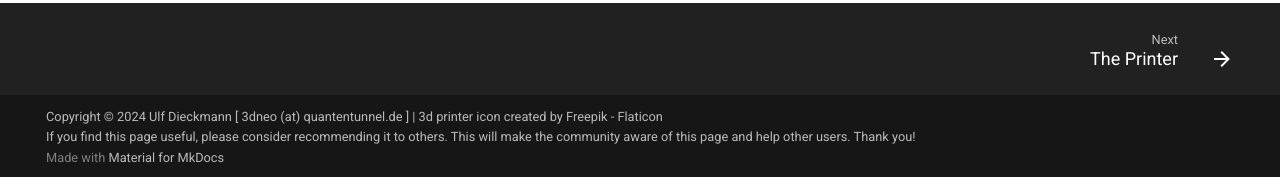
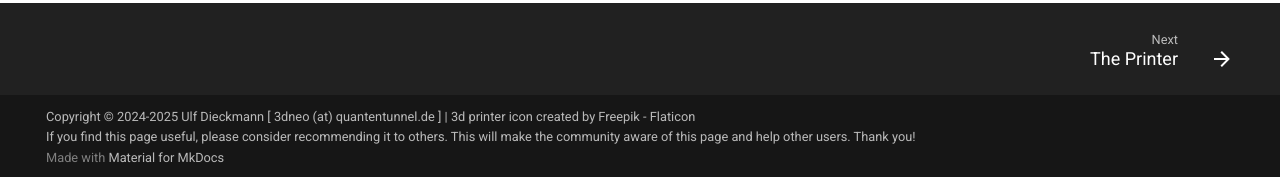
Before and after one commit to 1coderookie/Kobra2Insights, an MkDocs documentation site: the page built from docs/index.md, in a window 1280 px wide and 900 px high, scrolled down 1063 px. Shown: the part 720-897 px from the top of the window. Built offline with MkDocs 1.6.1 and Material for MkDocs 9.7.7, drawn with Linux system fonts in a browser that asks for light colours; comment, search, counter and statistics services are not loaded.

Commit message:
Update mkdocs.yml

```diff
--- a/mkdocs.yml
+++ b/mkdocs.yml
@@ -9,7 +9,7 @@
 repo_url: https://github.com/1coderookie/Kobra2Insights
 
 # Copyright
-copyright: Copyright &copy; 2024 Ulf Dieckmann [ 3dneo (at) quantentunnel.de ] | <a href="https://www.flaticon.com/free-icons/3d-printer" title="3d printer icons">3d printer icon created by Freepik - Flaticon</a> <br> If you find this page useful, please consider recommending it to others. This will make the community aware of this page and help other users. Thank you!
+copyright: Copyright &copy; 2024-2025 Ulf Dieckmann [ 3dneo (at) quantentunnel.de ] | <a href="https://www.flaticon.com/free-icons/3d-printer" title="3d printer icons">3d printer icon created by Freepik - Flaticon</a> <br> If you find this page useful, please consider recommending it to others. This will make the community aware of this page and help other users. Thank you!
 
 # CSS Stylesheet
 # extra_css:
```
